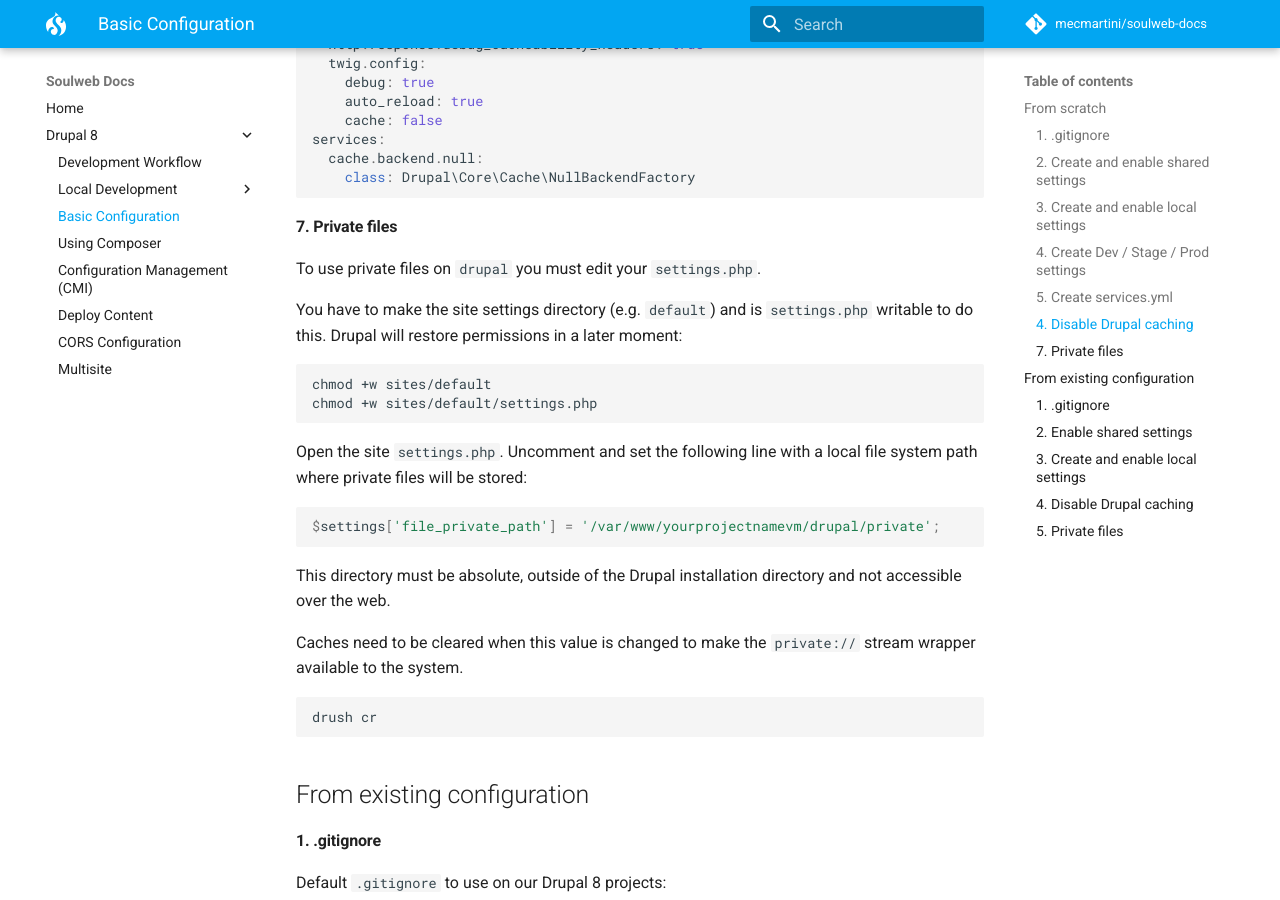
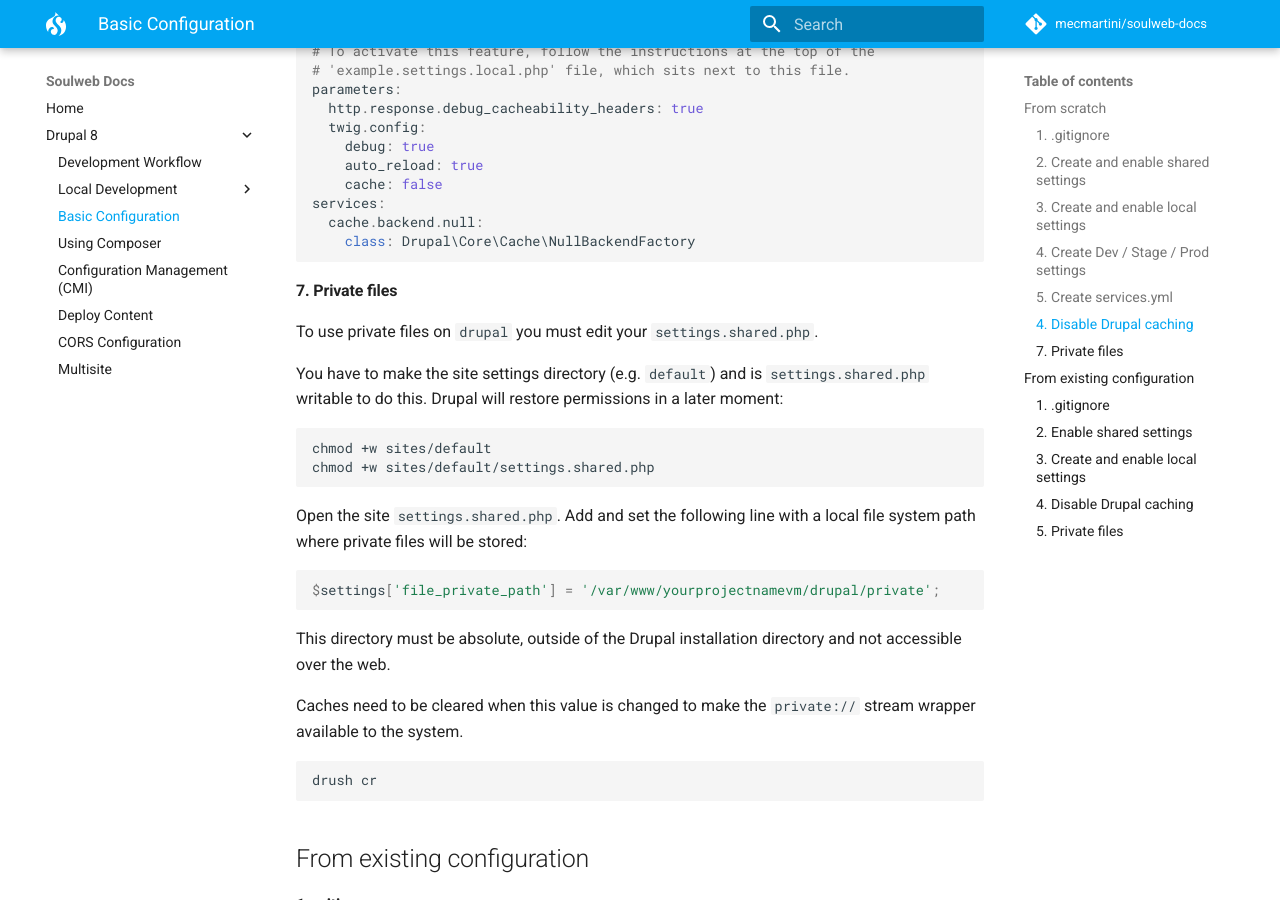
Before and after one commit to mecmartini/soulweb-docs, an MkDocs documentation site: the page built from docs/drupal/drupal_basic_configuration.md, in a window 1280 px wide and 900 px high, scrolled down 4000 px. Built offline with MkDocs 1.6.1 and Material for MkDocs 9.7.7, drawn with Linux system fonts in a browser that asks for light colours; comment, search, counter and statistics services are not loaded; old or Windows-style settings are respelled for this version of MkDocs; some of the changed text lies outside the part shown.

Commit message:
Fix various docs

```diff
--- a/docs/drupal/drupal_basic_configuration.md
+++ b/docs/drupal/drupal_basic_configuration.md
@@ -137,7 +139,7 @@
 
 #### 4. Disable Drupal caching
 
-Open `settings.local.php` and uncomment (or add) this line to enable the null cache service:
+Open `settings.local.php` and be sure the following line is present and uncommented to enable the null cache service, otherwise add it to the end of the file:
 
     $settings['container_yamls'][] = DRUPAL_ROOT . '/sites/development.services.yml';
 
@@ -179,14 +181,14 @@
 
 #### 7. Private files
 
-To use private files on `drupal` you must edit your `settings.php`.
+To use private files on `drupal` you must edit your `settings.shared.php`.
 
-You have to make the site settings directory (e.g. `default`) and is `settings.php` writable to do this. Drupal will restore permissions in a later moment:
+You have to make the site settings directory (e.g. `default`) and is `settings.shared.php` writable to do this. Drupal will restore permissions in a later moment:
 
     chmod +w sites/default
-    chmod +w sites/default/settings.php
+    chmod +w sites/default/settings.shared.php
 
-Open the site `settings.php`. Uncomment and set the following line with a local file system path where private files will be stored:
+Open the site `settings.shared.php`. Add and set the following line with a local file system path where private files will be stored:
 
     $settings['file_private_path'] = '/var/www/yourprojectnamevm/drupal/private';
 
@@ -267,7 +269,7 @@
 
 #### 4. Disable Drupal caching
 
-Open `settings.local.php` and uncomment (or add) this line to enable the null cache service:
+Open `settings.local.php` and be sure the following line is present and uncommented to enable the null cache service, otherwise add it to the end of the file:
 
     $settings['container_yamls'][] = DRUPAL_ROOT . '/sites/development.services.yml';
 
@@ -309,14 +311,14 @@
 
 #### 5. Private files
 
-To use private files on `drupal` you must edit your `settings.php`.
+To use private files on `drupal` you must edit your `settings.shared.php`.
 
-You have to make the site settings directory (e.g. `default`) and is `settings.php` writable to do this. Drupal will restore permissions in a later moment:
+You have to make the site settings directory (e.g. `default`) and is `settings.shared.php` writable to do this. Drupal will restore permissions in a later moment:
 
     chmod +w sites/default
-    chmod +w sites/default/settings.php
+    chmod +w sites/default/settings.shared.php
 
-Open the site `settings.php`. Uncomment and set the following line with a local file system path where private files will be stored:
+Open the site `settings.shared.php`. Add and set the following line with a local file system path where private files will be stored:
 
     $settings['file_private_path'] = '/var/www/yourprojectnamevm/drupal/private';
 
```
Also changed, not shown: other parts of docs/drupal/drupal_basic_configuration.md (+2 -0 lines), docs/drupal/drupal_vm.md (+2 -1 lines), docs/drupal/drupal_vm_codersniffer.md (+2 -2 lines), docs/drupal/drupal_vm_phpstorm.md (+1 -5 lines), site/drupal/drupal_basic_configuration/index.html, site/drupal/drupal_vm/index.html, site/drupal/drupal_vm_codersniffer/index.html, site/drupal/drupal_vm_phpstorm/index.html, site/mkdocs/search_index.json, site/sitemap.xml.
